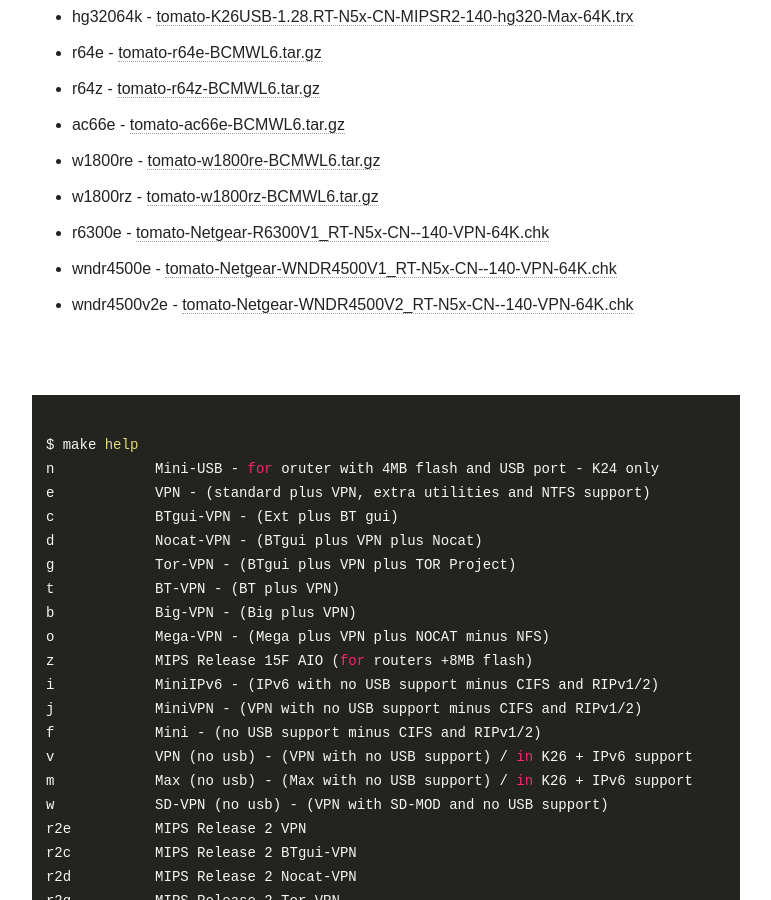
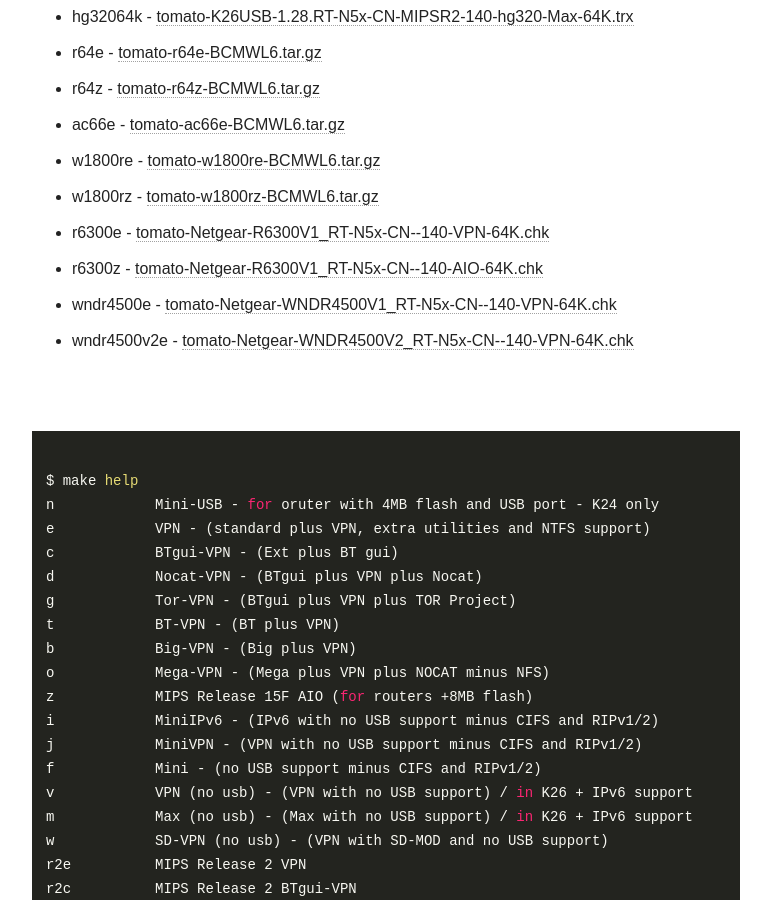
Before and after one commit to oglopss/tomato-ci-ctf-jekyll, a Jekyll site: the page built from index.html, in a window 1280 px wide and 900 px high, scrolled down 2395 px. Shown: the whole window, without its empty margins (254-1025 px from the left). Built offline with Jekyll 4.4.1, drawn with Linux system fonts in a browser that asks for light colours; nearby versions of some CDN libraries.

Commit message:
Travis build 3 r6300z pushed to gh-pages

```diff
--- a/_data/ss.yml
+++ b/_data/ss.yml
@@ -58,3 +58,4 @@
   - 0059 w1800rz tomato-w1800rz-BCMWL6.tar.gz
   - 0062 wndr4500e tomato-Netgear-WNDR4500V1_RT-N5x-CN--140-VPN-64K.chk
   - 0064 wndr4500v2e tomato-Netgear-WNDR4500V2_RT-N5x-CN--140-VPN-64K.chk
+  - 0061 r6300z tomato-Netgear-R6300V1_RT-N5x-CN--140-AIO-64K.chk
```
Also changed, not shown: 1 other file.
